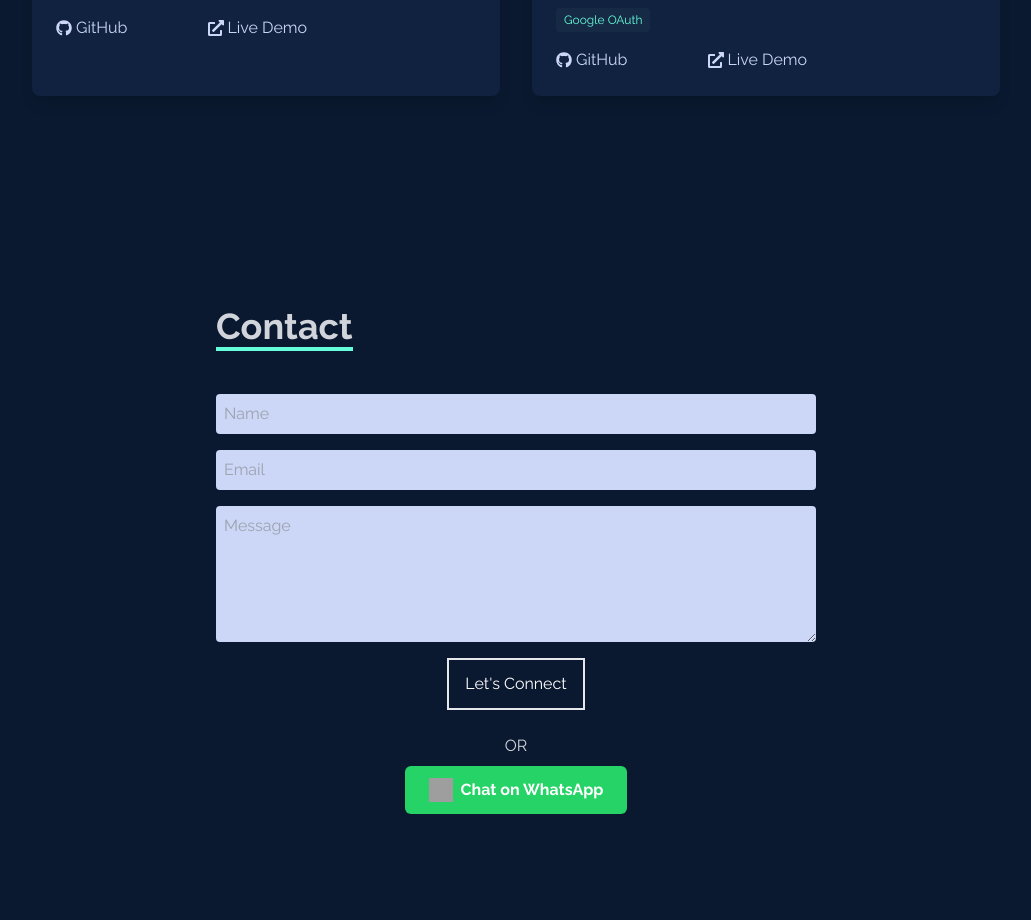
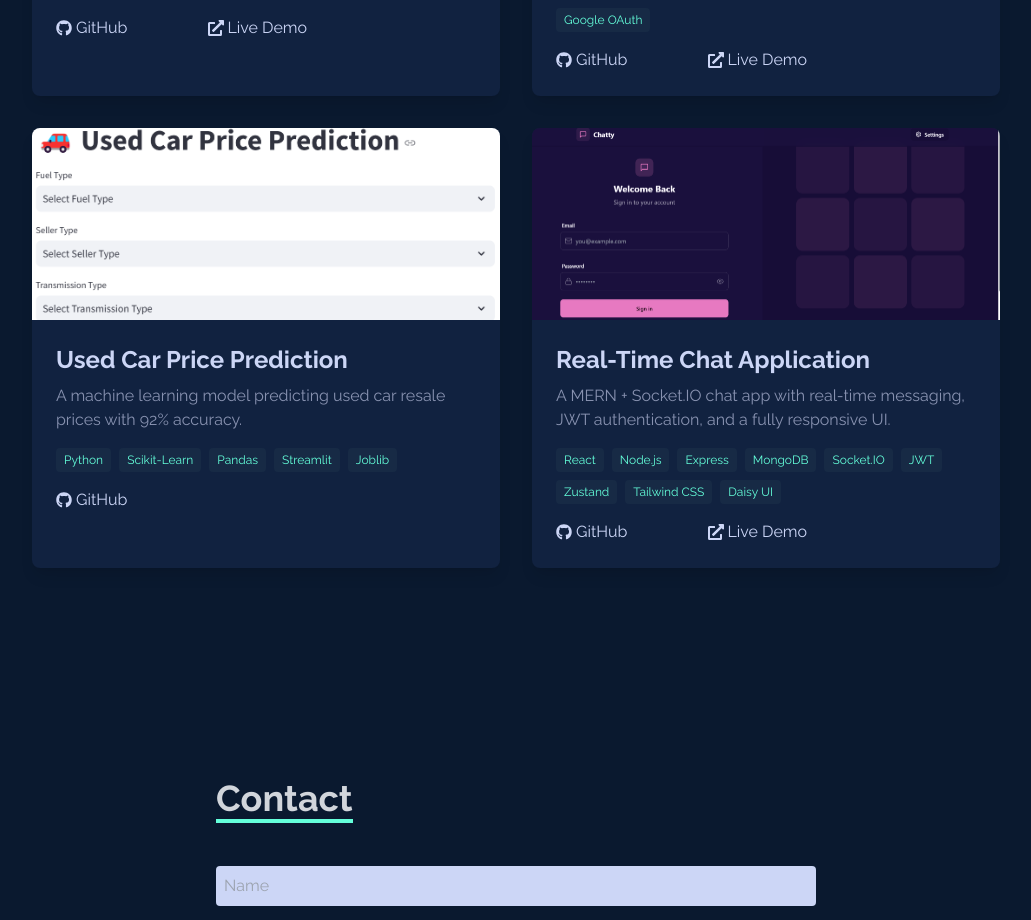
Before and after one commit to Anuragyadav1/Personal-Portfolio, a React (Vite) app: page / in a window 1280 px wide. Shown: the part 4240-5160 px from the top of the page, without its empty margins (124-1155 px from the left). Built offline with nearby package versions, Linux system fonts and the light colour scheme; grey boxes are pictures that could not be loaded.

Commit message:
added more projects

```diff
--- a/src/components/Projects.jsx
+++ b/src/components/Projects.jsx
@@ -6,6 +6,8 @@ import foodDeliveryImg from '../assets/food_del.png';
 import bookStoreImg from '../assets/book_store.png';
 import ecommerceImg from '../assets/e_commerce.png';
 import dashboardImg from '../assets/dashboard.png';
+import carPredictionImg from '../assets/carPre.png';
+import chatAppImg from '../assets/chat_app.png';
 
 
 
@@ -42,6 +44,22 @@ const Projects = () => {
       technologies: ['React', 'Node.js', 'Express', 'MongoDB', 'Tailwind CSS', 'Google OAuth'],
       github: 'https://github.com/Anuragyadav1/EMotored-Assignment',
       live: 'https://emotored-assignment-frontend.onrender.com/',
+    },
+    {
+      name: 'Used Car Price Prediction',
+      description: 'A machine learning model predicting used car resale prices with 92% accuracy.',
+      image: carPredictionImg,
+      technologies: ['Python', 'Scikit-Learn', 'Pandas', 'Streamlit', 'Joblib'],
+      github: 'https://github.com/Anuragyadav1/car-dekho',
+      // live: 'https://used-car-prediction-app.onrender.com/'
+    },
+    {
+      name: 'Real-Time Chat Application',
+      description: 'A MERN + Socket.IO chat app with real-time messaging, JWT authentication, and a fully responsive UI.',
+      image: chatAppImg,
+      technologies: ['React', 'Node.js', 'Express', 'MongoDB', 'Socket.IO', 'JWT', 'Zustand', 'Tailwind CSS', 'Daisy UI'],
+      github: 'https://github.com/Anuragyadav1/Chat-Application',
+      live: 'https://my-chat-app-ogqb.onrender.com/'
     }
   ];
 
@@ -75,6 +93,7 @@ const Projects = () => {
                     <FaGithub className='mr-1' />
                     GitHub
                   </a>
+                  {project.live && (
                     <a
                       href={project.live}
                       target='_blank'
@@ -84,6 +103,7 @@ const Projects = () => {
                       <FaExternalLinkAlt className='mr-1' />
                       Live Demo
                     </a>
+                  )}
                 </div>
               </div>
             </div>
```
Also changed, not shown: src/assets/carPre.png (added), src/assets/chat_app.png (added). Lines whose indentation alone changed are shown as unchanged.
